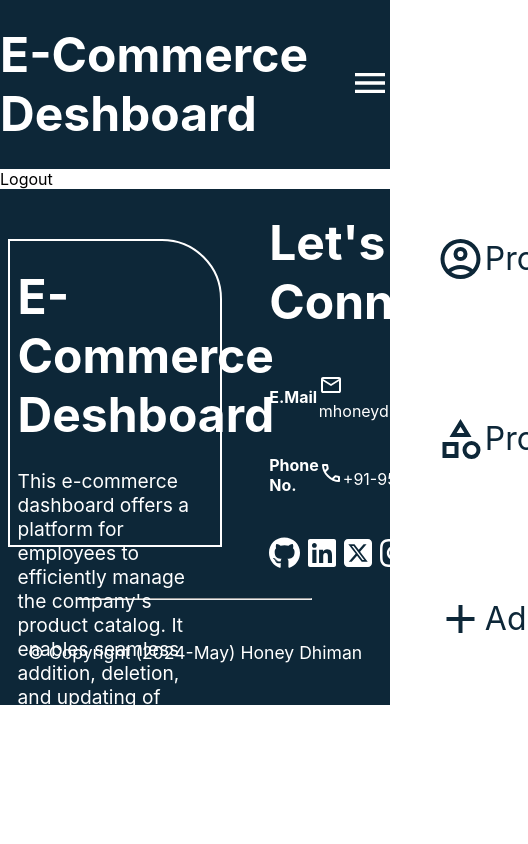
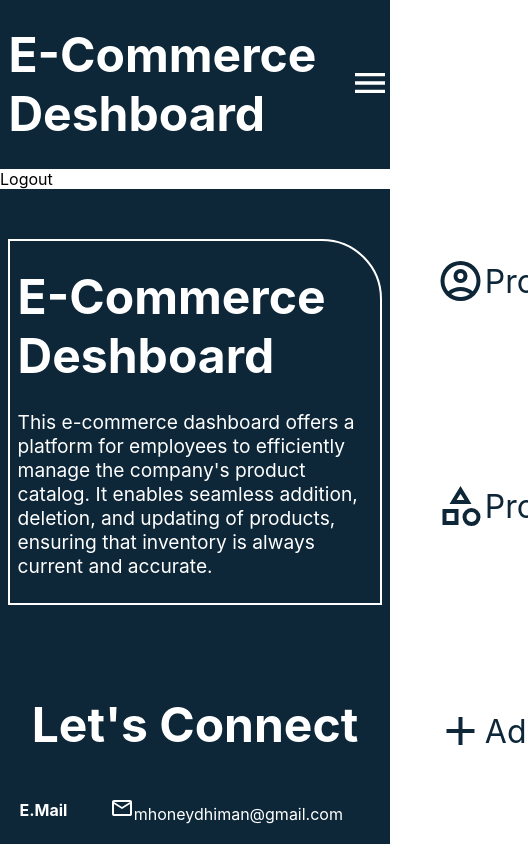
Before and after one commit to ERhoneydhiman/E-commerce-dashboard, a React (Create React App) app in the folder frontend/: page /logout in a window 390 px wide. Shown: the top 844 px of the page, 528 px wide, since content can reach past the window. Built offline with nearby package versions, Linux system fonts and the light colour scheme; sample sign-in values are in the browser's storage; the HTML template or start-up script is replaced by a standard one.

Commit message:
add responsiveness

```diff
--- a/frontend/src/App.css
+++ b/frontend/src/App.css
@@ -55,12 +55,13 @@ a {
 }
 
 .sidebar {
-  width: 100%;
+  width: 100vw;
   background-color: rgba(255, 255, 255, 0.973);
-  height: 80vh;
+  height: 100vh;
   position: fixed;
   top: 20vh;
   font-size: 2rem;
+  z-index: 999;
 
   transition: transform 0.3s ease;
   transform: translateX(105%);
@@ -69,7 +70,7 @@ a {
   color: #0d2738;
 }
 .show {
-  transform: translateX(30%);
+  transform: translateX(20%);
 }
 .side {
   height: 80%;
@@ -320,7 +321,7 @@ a {
   text-transform: uppercase;
 }
 .product-info {
-  padding: 4vh 0;
+  padding: 04vh 0;
   display: flex;
   flex-direction: column;
   align-items: center;
@@ -485,7 +486,10 @@ hr {
   #sidebar-btn {
     display: block;
   }
-
+  .header h1 {
+    padding: 1vh;
+    font-size: 3rem;
+  }
   .nav {
     display: none;
   }
@@ -497,4 +501,42 @@ hr {
     align-items: center;
     justify-content: center;
   }
+  .footer-one {
+    display: flex;
+    flex-direction: column;
+    align-items: center;
+    justify-content: space-around;
+    gap: 10vw;
+  }
+  .somthing {
+    max-width: 100%;
+    height: auto;
+  }
+  .contect {
+    width: 100%;
+    align-items: center;
+  }
+  .contect table {
+    width: 90%;
+    margin: 3vh 2vw;
+    border-collapse: collapse;
+  }
+  .social ul {
+    margin: 3vh 0;
+  }
+  .product-info .btns {
+    flex-direction: column-reverse;
+    padding: 1vh 2vw;
+  }
+  .added-products-table {
+    width: 98%;
+  }
+  .user-info table {
+    width: 98%;
+  }
+  .add-product,
+  .signup,
+  .login {
+    width: 98%;
+  }
 }
--- a/frontend/src/comps/AddedItem.js
+++ b/frontend/src/comps/AddedItem.js
@@ -10,10 +10,10 @@ function AddedItem(props) {
       <td id="a-price"> {props.price}</td>
       <td className="btns">
         <button id="dlt-btn" onClick={props.deleteFun}>
-          Delete Item
+          Delete
         </button>
         <button>
-          <Link to={`/updateproduct/${props.id}`}>Update Item</Link>
+          <Link to={`/updateproduct/${props.id}`}>Update</Link>
         </button>
       </td>
     </tr>
```
